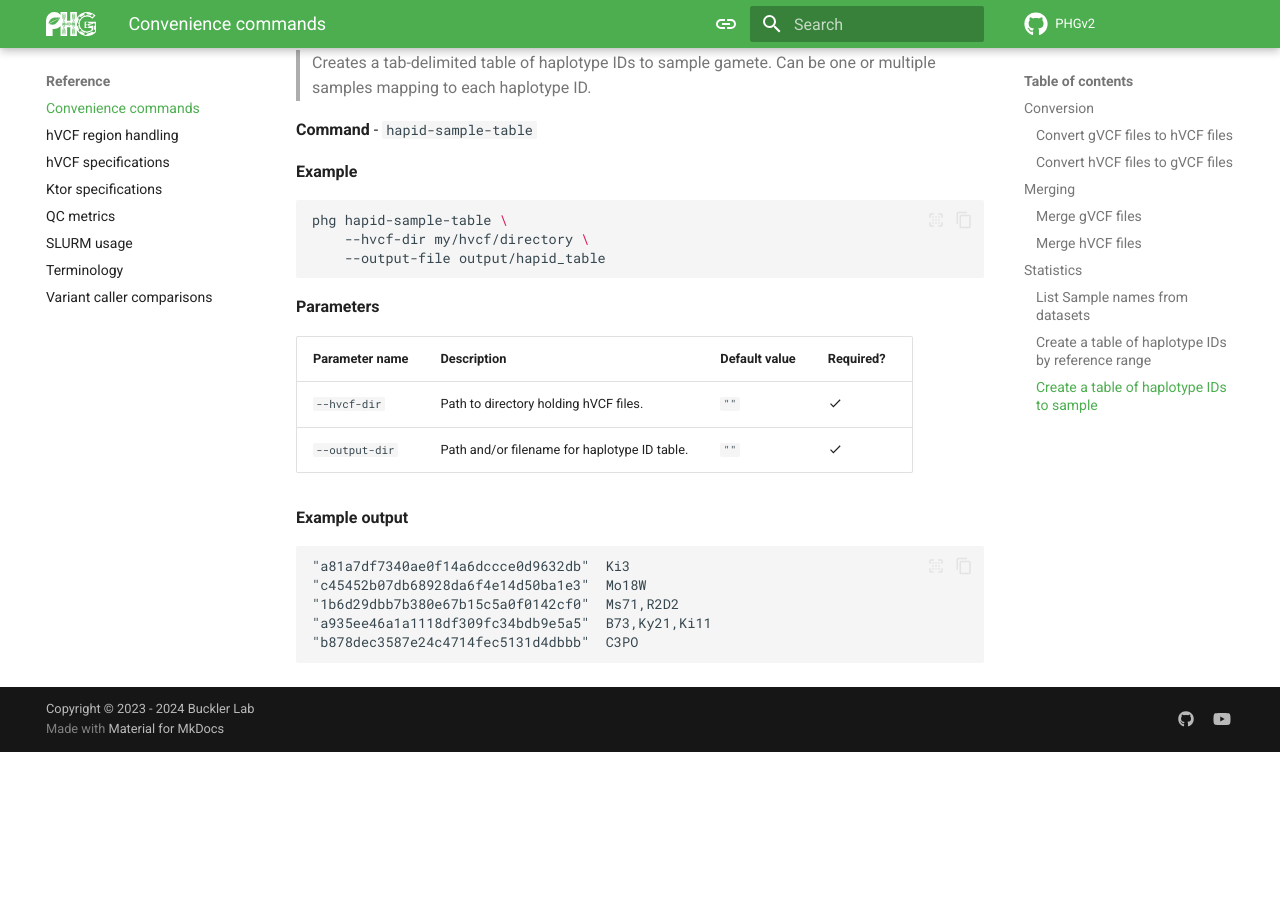
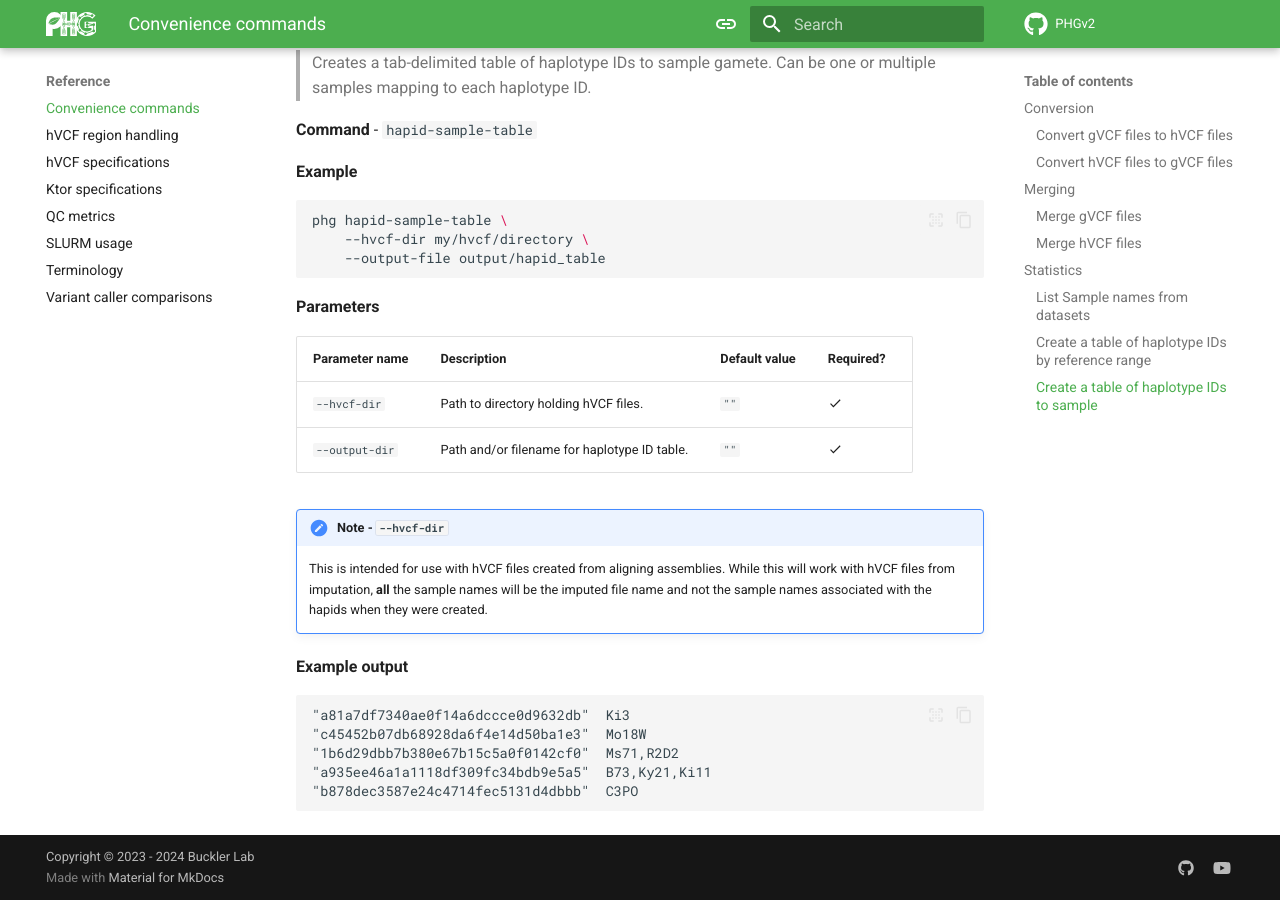
Before and after one commit to maize-genetics/phg_v2, an MkDocs documentation site: the page built from docs/convenience_commands.md, in a window 1280 px wide and 900 px high, scrolled down 5719 px. Built offline with MkDocs 1.6.1 and Material for MkDocs 9.7.7, drawn with Linux system fonts in a browser that asks for light colours; comment, search, counter and statistics services are not loaded; before the commit the page ends 6471 px from its top, so only the background shows below that; some of the changed text lies outside the part shown.

Commit message:
Add note; fix typos

````diff
--- a/docs/convenience_commands.md
+++ b/docs/convenience_commands.md
@@ -257,6 +257,12 @@ phg hapid-sample-table \
 | `--output-dir` | Path and/or filename for haplotype ID table. | `""`          | :material-check: |
 
 
+!!! note "Note - `--hvcf-dir`"
+    This is intended for use with hVCF files created from aligning assemblies. While
+    this will work with hVCF files from imputation, **all** the sample names will be
+    the imputed file name and not the sample names associated with the hapids when
+    they were created.
+
 **Example output**
 
 ```
````
Also changed, not shown: other parts of docs/convenience_commands.md (+1 -1 lines).
